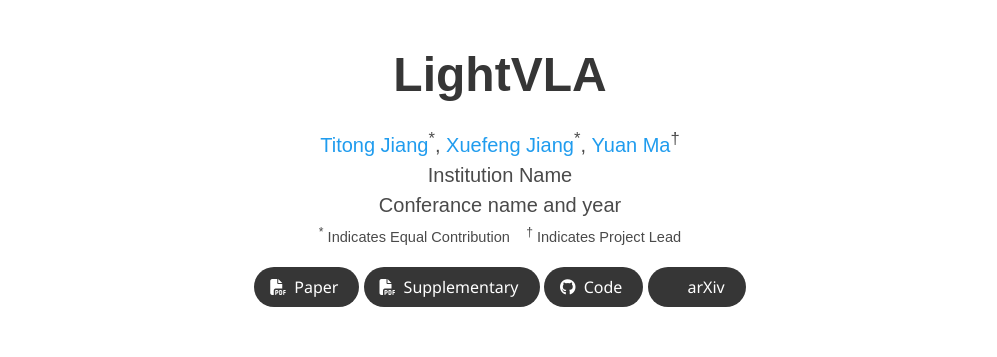
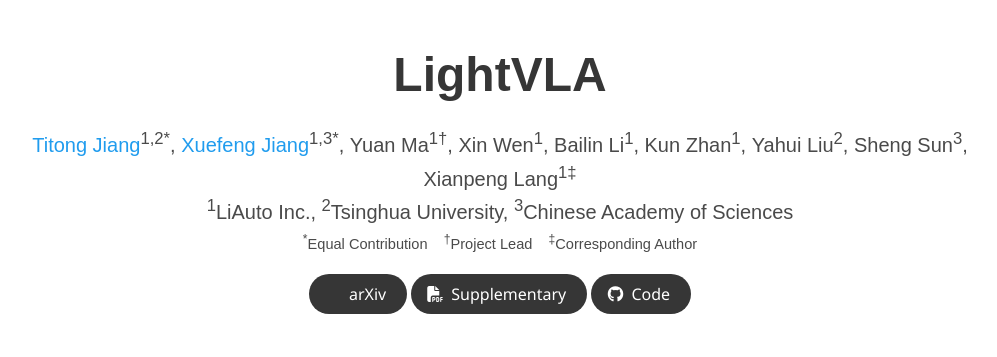
Before and after one commit to liauto-research/LightVLA, a plain HTML site: page index.html in a window 1280 px wide. Shown: the top 357 px of the page, without its empty margins (140-1137 px from the left). Drawn offline with nearby package versions, Linux system fonts and the light colour scheme; some icons are missing; a web font is replaced by a local one.

Commit message:
update authors

```diff
--- a/index.html
+++ b/index.html
@@ -56,31 +56,47 @@
             <div class="is-size-5 publication-authors">
               <!-- Paper authors -->
               <span class="author-block">
-                <a href="FIRST AUTHOR PERSONAL LINK" target="_blank">Titong Jiang</a><sup>*</sup>,</span>
+                <a href="https://github.com/Promisery" target="_blank">Titong Jiang</a><sup>1,2*</sup>,</span>
               <span class="author-block">
-                  <a href="SECOND AUTHOR PERSONAL LINK" target="_blank">Xuefeng Jiang</a><sup>*</sup>,</span>
+                <a href="https://sprinter1999.github.io/website/" target="_blank">Xuefeng Jiang</a><sup>1,3*</sup>,</span>
               <span class="author-block">
-                    <a href="THIRD AUTHOR PERSONAL LINK" target="_blank">Yuan Ma</a><sup>†</sup>
+                Yuan Ma<sup>1†</sup>,</span>
+              <span class="author-block">
+                Xin Wen<sup>1</sup>,</span>
+              <span class="author-block">
+                Bailin Li<sup>1</sup>,</span>
+              <span class="author-block">
+                Kun Zhan<sup>1</sup>,</span>
+              <span class="author-block">
+                Yahui Liu<sup>2</sup>,</span>
+              <span class="author-block">
+                Sheng Sun<sup>3</sup>,</span>
+              <span class="author-block">
+                Xianpeng Lang<sup>1‡</sup>
               </span>
             </div>
 
             <div class="is-size-5 publication-authors">
-                    <span class="author-block">Institution Name<br>Conferance name and year</span>
+              <span class="author-block">
+                <sup>1</sup>LiAuto Inc.,
+                <sup>2</sup>Tsinghua University,
+                <sup>3</sup>Chinese Academy of Sciences
+              </span>
               <span class="eql-cntrb">
-                      <small><br><sup>*</sup> Indicates Equal Contribution &nbsp;&nbsp; <sup>†</sup> Indicates Project Lead</small>
+                <small><br><sup>*</sup>Equal Contribution &nbsp;&nbsp; <sup>†</sup>Project Lead &nbsp;&nbsp; <sup>‡</sup>Corresponding Author</small>
               </span>
             </div>
 
             <div class="column has-text-centered">
               <div class="publication-links">
-                         <!-- Arxiv PDF link -->
+                <!-- ArXiv abstract Link -->
                 <span class="link-block">
-                        <a href="https://arxiv.org/pdf/<ARXIV PAPER ID>.pdf" target="_blank"
+                  <a href="https://arxiv.org/abs/<ARXIV PAPER ID>" target="_blank"
                   class="external-link button is-normal is-rounded is-dark">
                   <span class="icon">
-                          <i class="fas fa-file-pdf"></i>
+                    <i class="ai ai-arxiv"></i>
                   </span>
-                        <span>Paper</span>
+                  <span>arXiv</span>
                 </a>
               </span>
 
@@ -103,17 +119,6 @@
                     <i class="fab fa-github"></i>
                   </span>
                   <span>Code</span>
-                  </a>
-                </span>
-
-                <!-- ArXiv abstract Link -->
-                <span class="link-block">
-                  <a href="https://arxiv.org/abs/<ARXIV PAPER ID>" target="_blank"
-                  class="external-link button is-normal is-rounded is-dark">
-                  <span class="icon">
-                    <i class="ai ai-arxiv"></i>
-                  </span>
-                  <span>arXiv</span>
                 </a>
               </span>
             </div>
@@ -257,25 +262,6 @@
 <!-- End video carousel -->
 
 
-
-
-
-
-<!-- Paper poster -->
-<section class="hero is-small is-light">
-  <div class="hero-body">
-    <div class="container">
-      <h2 class="title">Poster</h2>
-
-      <iframe  src="static/pdfs/sample.pdf" width="100%" height="550">
-          </iframe>
-
-      </div>
-    </div>
-  </section>
-<!--End paper poster -->
-
-
 <!--BibTex citation -->
   <section class="section" id="BibTeX">
     <div class="container is-max-desktop content">
```
Also changed, not shown: 1 other file. Lines whose indentation alone changed are shown as unchanged.
